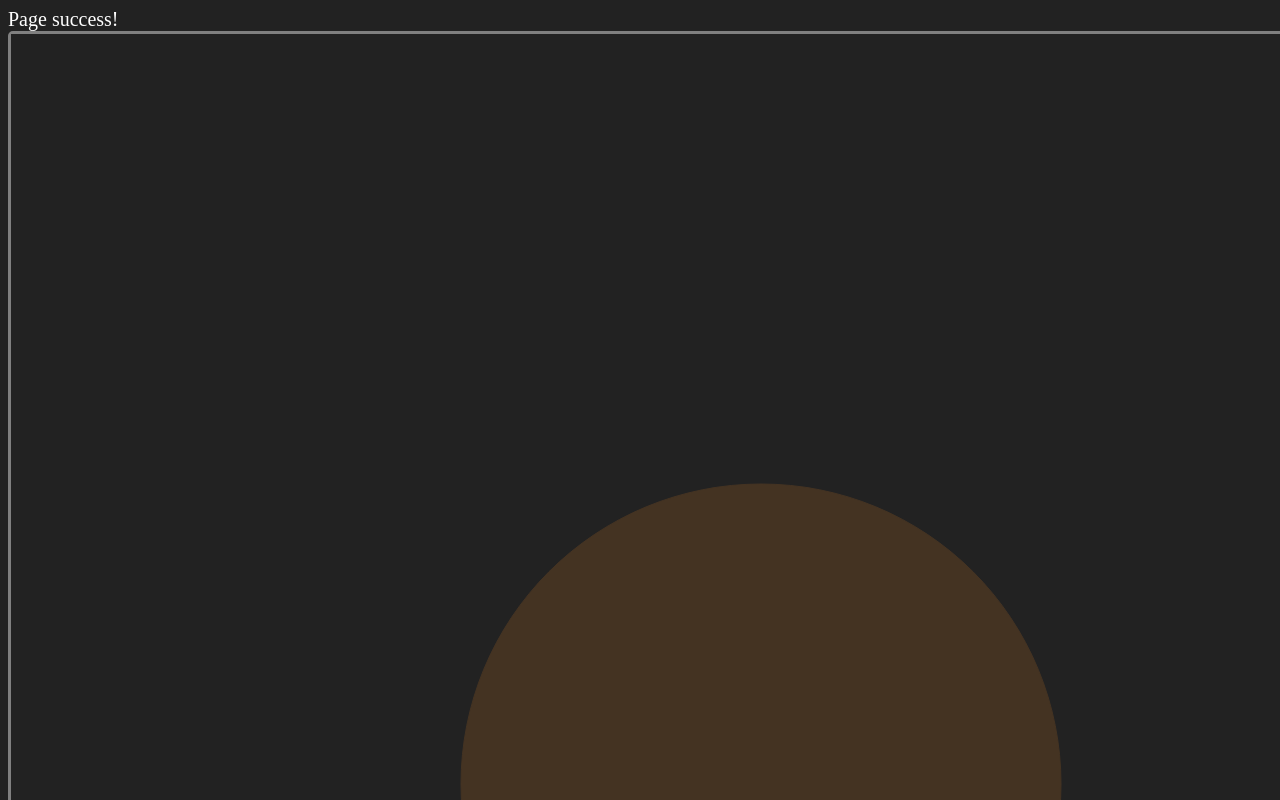
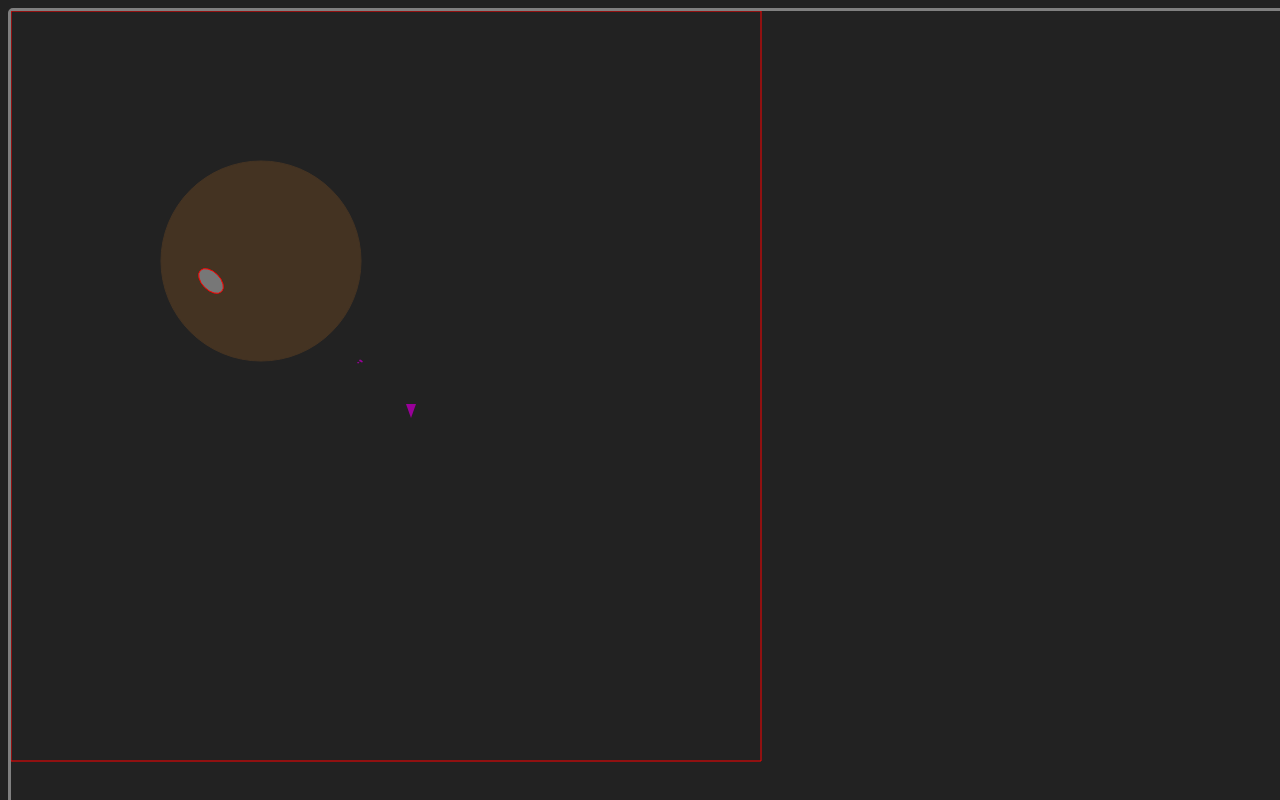
Before and after one commit to VividerAphid/DisasterSpaceGame, a plain HTML site: page index.html in a window 1280 px wide. Shown: the top 800 px of the page. Drawn offline with Linux system fonts and the light colour scheme.

Commit message:
Overhauled to include game class and make use of sectors

```diff
--- a/index.html
+++ b/index.html
@@ -6,13 +6,13 @@
     <script src="js/utils.js"></script>
     <script src="js/art.js"></script>
     <script src="js/classes/entities.js"></script>
+    <script src="js/classes/helpers.js"></script>
     <script src="js/main.js"></script>
 
 </head>
 <body>
-    Page success!
     <div id="mapDiv">
-        <canvas id="mapCan">Uh oh!</canvas>
+        <canvas id="mapCan">Uh oh! Looks like this isn't supported :(((((((((</canvas>
         <script src="js/runner.js"></script>
     </div>
 </body>
--- a/js/art.js
+++ b/js/art.js
@@ -1,10 +1,10 @@
 class art{
     constructor(ctx){
         this.G = ctx;
-        this.scale = 3;
+        this.scale = 1;
     }
 
-    renderEntities(sectors, entities){
+    renderEntities(sectors){
         //console.log(entities);
         this.G.fillStyle = "#222";
         this.G.strokeStyle = "#222";
@@ -12,12 +12,12 @@ class art{
 
         for(let r = 0; r < sectors.length; r++){
             this.drawSector(sectors[r]);
-        }
-
+            let entities = sectors[r].entities;
             for(const layer in entities){
                 let lyr = entities[layer];
                 for(let r = 0; r < lyr.length; r++){
                     this[lyr[r].draw](lyr[r]);
+                }
             }
         }
     }
@@ -29,15 +29,23 @@ class art{
         let scaledX = triangle.x * this.scale;
         let scaledY = triangle.y * this.scale;
         g.save();
+        // if(triangle.selected){
+        //     g.fillStyle = "#fff";
+        //     g.lineWidth = this.scale * 3;
+        // }
+        // else{
             g.fillStyle = triangle.color;
+        //}
         g.strokeStyle = triangle.color;
         g.translate(scaledX, scaledY);
-        g.rotate(triangle.direction);
+        g.rotate(-triangle.direction);
         g.translate(-scaledX, -scaledY);
         g.beginPath();
-        g.moveTo(scaledX-(baseWidth*this.scale), scaledY+(height*this.scale));
-        g.lineTo(scaledX+(baseWidth*this.scale), scaledY+(height*this.scale));
-        g.lineTo(scaledX, scaledY-(height*this.scale));
+
+        g.moveTo(scaledX-(baseWidth*this.scale), scaledY-(height*this.scale));
+        g.lineTo(scaledX+(baseWidth*this.scale), scaledY-(height*this.scale));
+        g.lineTo(scaledX, scaledY+(height*this.scale));
+
         g.closePath();
         g.fill();
         g.restore();
@@ -50,7 +58,13 @@ class art{
         let scaledY = plan.y * this.scale;
 
         g.fillStyle = plan.color;
+        if(plan.selected){
+            g.strokeStyle = "#fff";
+            g.lineWidth = this.scale * 3;
+        }
+        else{
             g.strokeStyle = plan.color;
+        }
         g.beginPath();
         g.arc(scaledX, scaledY, (radius*2) * this.scale, 0, 2*Math.PI);
         g.fill();
@@ -68,18 +82,26 @@ class art{
         let tailSpan = 1;
         let tailLength = 2;
 
+        g.save();
+        if(rocket.selected){
+            g.strokeStyle = "#fff";
+            g.lineWidth = this.scale * 3;
+        }
+        else{
             g.strokeStyle = rocket.color;
+        }
         g.fillStyle = rocket.color;
         g.beginPath();
         g.ellipse(scaledX, scaledY, scaledRadX, scaledRadY, rocket.direction, 0, 2 * Math.PI);
         g.translate(scaledX, scaledY);
-        g.rotate(rocket.direction);
+        g.rotate(-rocket.direction);
         g.translate(-scaledX, -scaledY);
         g.moveTo(scaledX, scaledY+(scaledRadY*.8));
         g.lineTo(scaledX-(tailSpan*this.scale), scaledY+scaledRadY+(tailLength * this.scale));
         g.lineTo(scaledX+(tailSpan*this.scale), scaledY+scaledRadY+(tailLength * this.scale));
         g.closePath();
         g.fill();
+        g.restore();
     }
 
     drawStation(station){
@@ -90,7 +112,13 @@ class art{
         let scaledRadX = 15 * this.scale;
         let scaledRadY = 9 * this.scale;
 
+        if(station.selected){
+            g.strokeStyle = "#fff";
+            g.lineWidth = this.scale * 3;
+        }
+        else{
             g.strokeStyle = station.color;
+        }
         g.fillStyle = "#777";
         g.lineWidth = 1 * this.scale;
         g.beginPath();
@@ -118,7 +146,7 @@ class art{
     }
 
     drawSector(sector){
-        console.log(sector);
+        //console.log(sector);
         let g = this.G;
 
         g.strokeStyle = sector.borderColor;
--- a/js/classes/entities.js
+++ b/js/classes/entities.js
@@ -8,6 +8,8 @@ class entity{
         this.y = y;
         this.color = col;
         this.draw = artStyle; //Save reference of render function here?
+        this.target;
+        this.selected = false;
     }
     printId(){console.log(this.id);}
     setDirection(deg){
@@ -47,6 +49,10 @@ class player{
     constructor(nm){
         this.id = generateUUID();
         this.name = nm;
+        this.ship;
+    }
+    assignShip(ship){
+        this.ship = ship;
     }
     printId(){console.log(this.id);}
 }
--- a/js/classes/helpers.js
+++ b/js/classes/helpers.js
@@ -0,0 +1,49 @@
+class Timing {
+
+    static now() { return performance.now() * 1e-3; }
+    static since(t) { return this.now() - t; }
+
+}
+
+class game{
+    constructor(canvas){
+        this.player;
+        this.bots = [];
+        this.sectors;
+        this.G = canvas.getContext("2d");
+        this.artist = new art(this.G);
+        this.targetFPS = 60;
+        this.targetTicks = 20;
+        this.frameDelay = 1 / this.targetFPS;
+        this.tickDelay = 1 / this.targetTicks;
+        this.lastFrame = Timing.now() - this.frameDelay;
+        this.lastTick = Timing.now() - this.tickDelay;
+    }
+    render(){
+        this.artist.renderEntities(this.sectors);
+    }
+    update(){
+        for(const sect in this.sectors){
+            for(const layer in sect){
+                //update()
+            }
+        }
+    }
+    start(){
+        let game = this;
+        this.renderTimer = setInterval(function(){
+            let t = Timing.now() - game.lastFrame;
+
+            game.update();
+            game.render();
+        }, Math.round(1000 * this.frameDelay));
+    }
+
+    stop(){
+        clearInterval(this.renderTimer);
+    }
+
+    step(){
+
+    }
+}
--- a/js/main.js
+++ b/js/main.js
@@ -24,9 +24,10 @@ function generateRngTestWorld(){
         }
     }
 
-    for(let r = 0; r < 25; r++){
+    for(let r = 0; r < 1000; r++){
         ents.layer2.push(new ship("Ship"+r, Math.floor(Math.random()*1500), Math.floor(Math.random()*1500), teamCols[Math.floor(Math.random()*teamCols.length)], "drawTriangle"))
         ents.layer2[r].setDirection(Math.floor(Math.random()*360));
+        ents.layer2[r].speed = 1;
     }
 
     return ents;
@@ -48,10 +49,48 @@ function loadTestWorld(){
 
     ents.layer3.push(new projectile("RocketTest", 350, 350, "#909", "drawRocket", ents.layer2[0], ents.layer1[0]));
     ents.layer3[0].setDirection(300);
+    //ents.layer3[0].speed = 1;
+
+    //ents.layer2[0].selected = true;
 
     return ents;
 }
 
-function checkClicked(){
+function checkClicked(entities){
+    for(const layer in entities){
+        let lyr = entities[layer];
+        for(let r = 0; r < lyr.length; r++){
 
+        }
+    }
 }
+
+function updateFrame(artist, entities){
+    updateEntities(entities);
+    artist.renderEntities({}, entities);
+    requestAnimationFrame(function(){updateFrame(artist, entities);});
+}
+
+function updateEntities(entities){
+    for(const layer in entities){
+        let lyr = entities[layer];
+        lyr.forEach(element => {
+            if(element.speed > 0){
+                element.x += element.speed * Math.sin(element.direction);
+                element.y += element.speed * Math.cos(element.direction);
+                element.direction += 0.01;
+            }
+        });
+    }
+}
+
+// // The actual code:
+// let dx = target.x - my_pos.x ;
+// let dy = target.y - my_pos.y ; // Make sure it's TARGET MINUS SELF, NOT THE OTHER WAY AROUND (or it'll go backwards)
+// const len = Math.sqrt(dx * dx + dy * dy) ; // basically the distance to the target position.
+// const new_len = Math.min(my_speed * seconds_since_last_tick, len) ;
+// const factor = new_len / len ;
+// dx *= factor ;
+// dy *= factor ;
+// my_pos.x += dx ;
+// my_pos.y += dy ;
--- a/js/runner.js
+++ b/js/runner.js
@@ -6,21 +6,22 @@
     let artist = new art(ctx);
 
     let sectors = [];
-    let entities = {
-        layer0: [], //Planets, background objects
-        layer1: [], //Secondary background like space stations
-        layer2: [], //Primary layer for ships
-        layer3: []  //Layer for projectiles
-    };
 
-    // sectors.push(new sector("TL", 0, 0, [], "#f00"));
+    sectors.push(new sector("TL", 0, 0, [], "#f00"));
     // sectors.push(new sector("TR", 750, 0, [], "#00f"));
     // sectors.push(new sector("LL", 0, 750, [], "#0f0"));
     // sectors.push(new sector("LR", 750, 750, [], "#ff0"));
 
 
-    entities = loadTestWorld();
+    //entities = loadTestWorld();
+    sectors[0].entities = loadTestWorld();
+    //entities.layer2[0].speed = 1;
+    //entities.layer2[0].setDirection(90);
 
-    artist.renderEntities(sectors, entities);
+    let gm = new game(mapCan);
+    gm.sectors = sectors;
+
+    gm.start();
+    //gm.stop();
 
 })();
```
Also changed, not shown: killist.txt (+10 -4 lines). Lines whose indentation alone changed are shown as unchanged.
